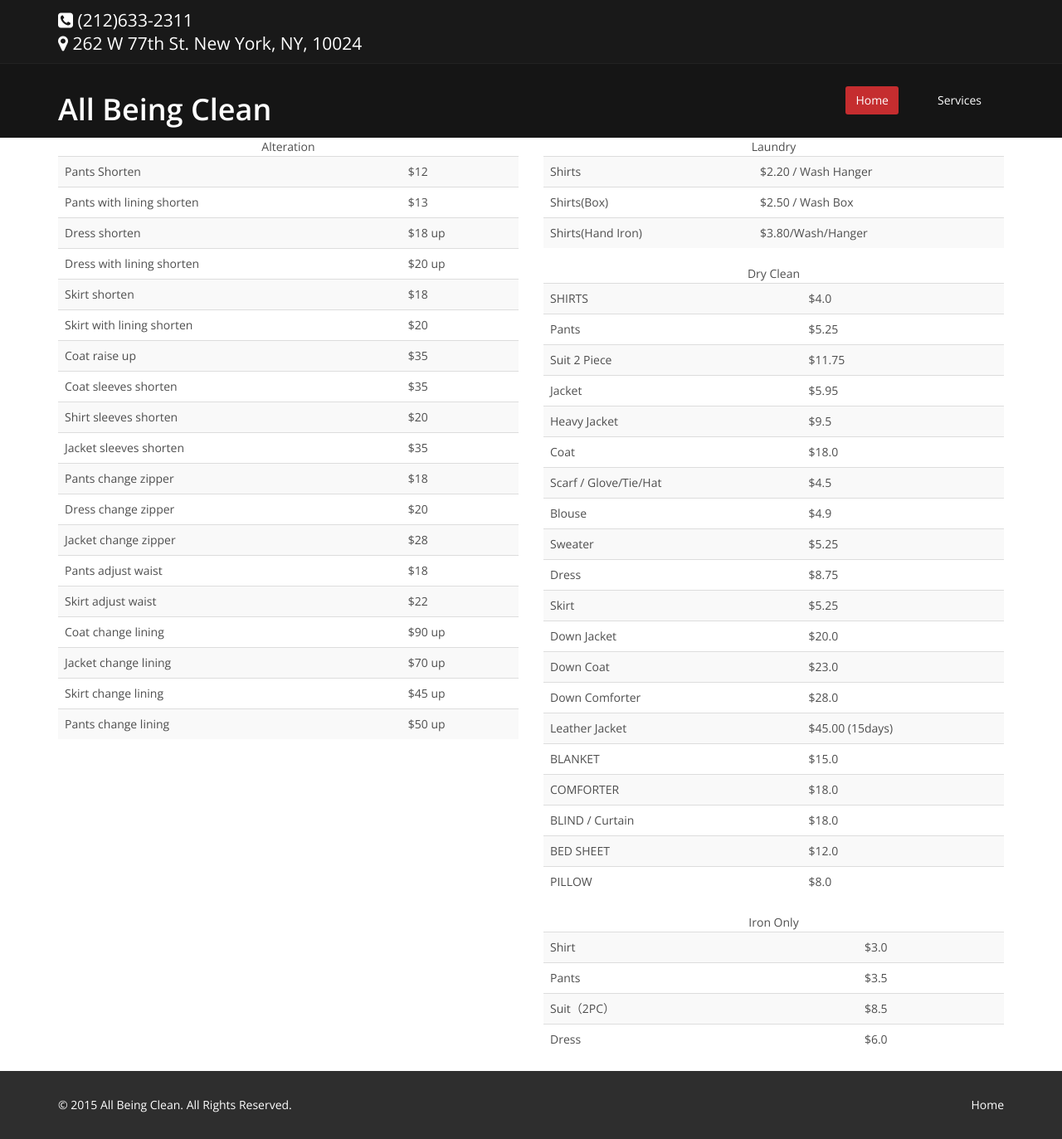
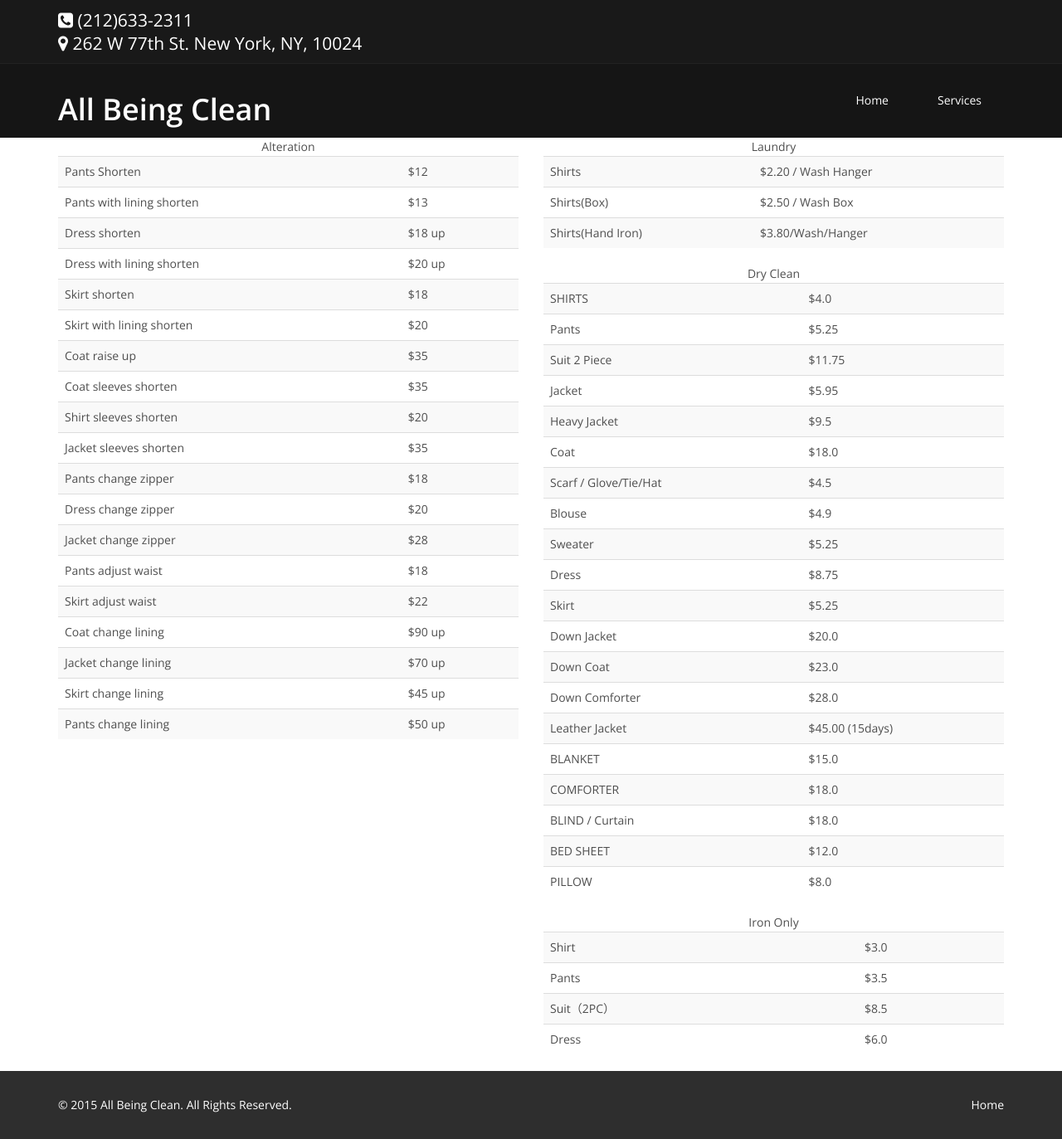
Before and after one commit to xiranou/abcdryclean, a Jekyll site: the page built from services.html, in a window 1280 px wide. Shown: the whole page at 83% size. Built offline with Jekyll 4.4.1, drawn with Linux system fonts in a browser that asks for light colours.

Commit message:
remove active class from nav link

```diff
--- a/_includes/header.html
+++ b/_includes/header.html
@@ -27,7 +27,7 @@
 
       <div class="collapse navbar-collapse navbar-right">
         <ul class="nav navbar-nav">
-          <li class="active"><a href="index.html">Home</a></li>
+          <li><a href="index.html">Home</a></li>
           <li><a href="services.html">Services</a></li>
           <!-- <li><a href="about-us.html">About Us</a></li> -->
           <!-- <li><a href="contact-us.html">Contact</a></li> -->
```
